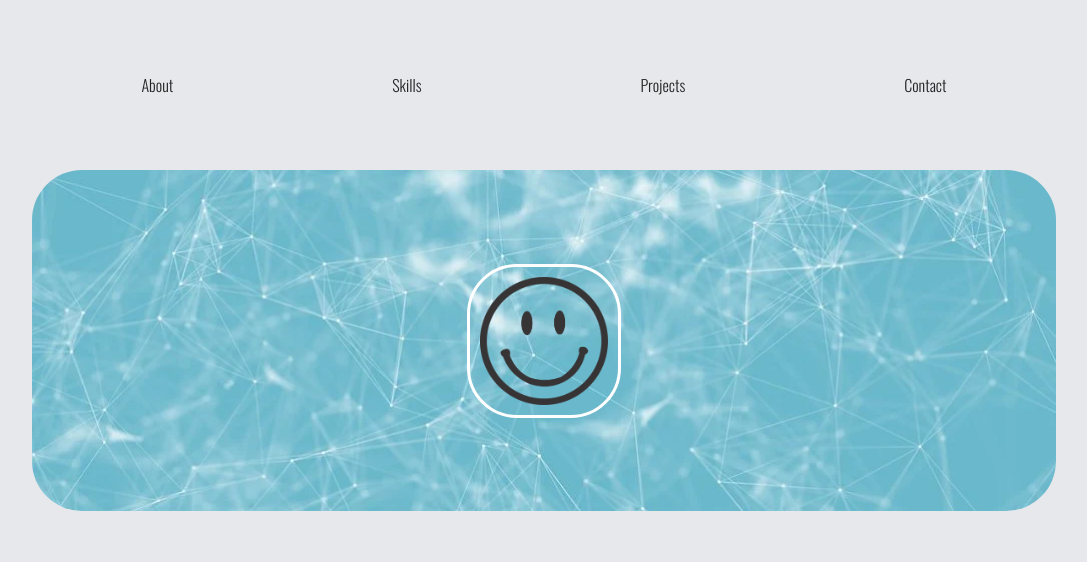
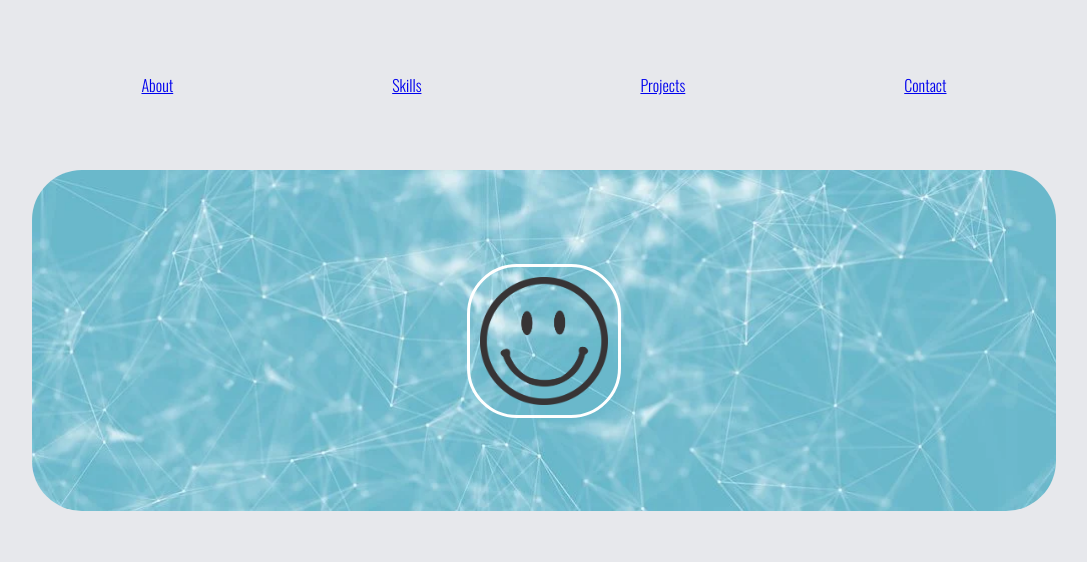
Before and after one commit to sammywt/portfolio_project, a plain HTML site: page main/index.html in a window 1280 px wide. Shown: the top 562 px of the page, without its empty margins (96-1183 px from the left). Drawn offline with nearby package versions, Linux system fonts and the light colour scheme.

Commit message:
working nav via html hack, attempting jquery

```diff
--- a/main/index.html
+++ b/main/index.html
@@ -32,11 +32,10 @@
         <nav>
             <!-- hamburger menu -->
             <!-- <i class="fas fa-bars" id="hamburger"> -->
-                <li id="aboutButton">About</li>
-                <li id="skillsButton">Skills</li>
-                <li id="projectsButton">Projects</li>
-                <li id="contactButton">Contact</li>
-            </i>
+                <a href="#about-me" id="aboutButton">About</a>
+                <a href="#skills" id="skillsButton">Skills</a>
+                <a href="#proj" id="projectsButton">Projects</a>
+                <a href="#contact-me" id="contactButton">Contact</a>
                 <!-- <li>About</li>
                 <li>Skills</li>
                 <li>Projects</li>
@@ -54,12 +53,12 @@
 
     <main>
 
-        <section class="about-me">
+        <section class="about-me" id="about-me">
             <h1>ABOUT</h1>
             <p>BLAH BLAH BLAH MORE REASONS WHY YOU SHOULD HIRE ME. IN FACT THERE ARE SO MANY REASONS THAT THIS STATEMENT IS COMPRISED OF MULTIPLE SENTENCES. IMAGINE THAT. LOOK AT US GO, LIKE 4 OR 5 MAYBE 6 SENTENCES (I didn't count) ON HOW GREAT I WOULD BE IF YOU HIRED ME.</p>
         </section>
 
-        <section class="skills">
+        <section class="skills" id="skills">
             <h1>SKILLS</h1>
             <div id="javaScript">
                 <img src="../portfolio_project_images/JS logo.png" alt="javaScript logo" class="logo-icons">
@@ -77,7 +76,7 @@
             </div>
         </section>
 
-        <section class="projects">
+        <section class="projects" id="proj">
             <h1 class="projects">PROJECTS</h1>
             <div class="project-section">
                 <h3>Project 1</h3>
@@ -100,7 +99,7 @@
             </div>
         </section>
 
-        <section class="contact-me">
+        <section class="contact-me" id="contact-me">
             <h1>CONTACT</h1>
             <input type="text" name="name" id="contact-name" placeholder="name:">
             <input type="email" id="contact-email" placeholder="email:">
```
